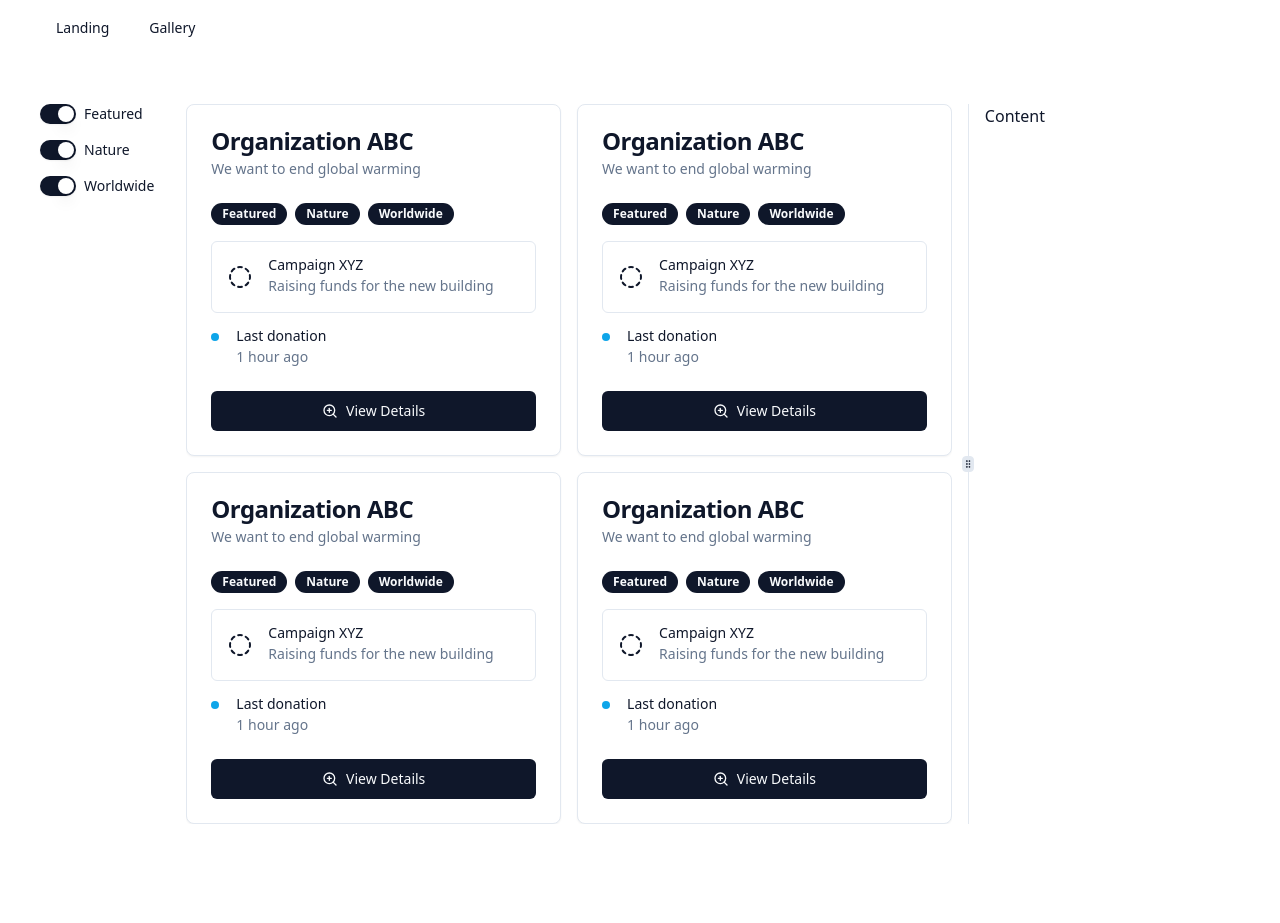
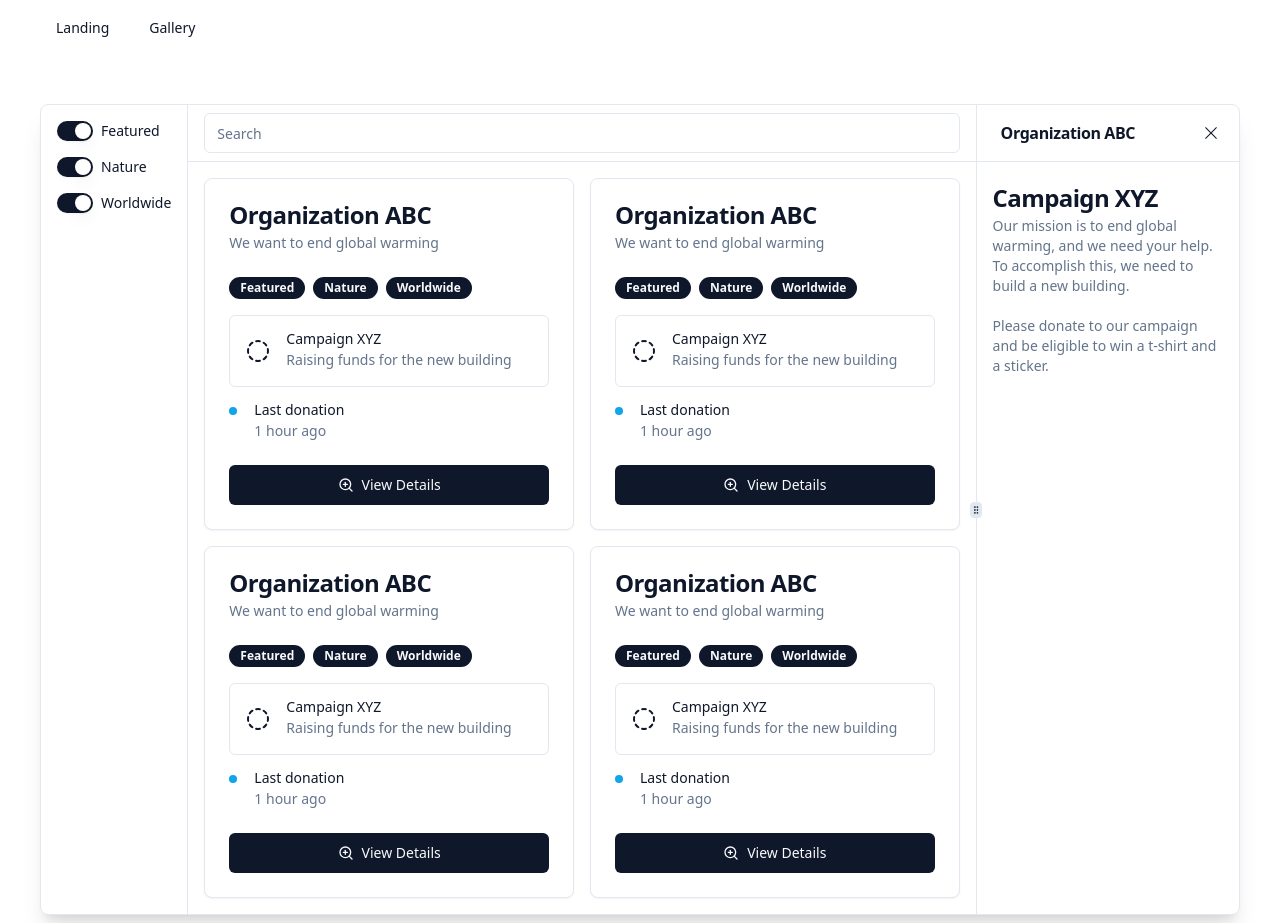
Before and after one commit to rockgabi/react-express-donations, a React (Create React App) app in the folder frontend/: page /gallery in a window 1280 px wide. Before the commit the page ends 832 px from the top, so only its background shows below. Built offline with nearby package versions, Linux system fonts and the light colour scheme.

Commit message:
Gallery content item

```diff
--- /dev/null
+++ b/frontend/src/components/ui/input.tsx
@@ -0,0 +1,22 @@
+import * as React from 'react';
+
+import { cn } from '@/lib/utils';
+
+export interface InputProps extends React.InputHTMLAttributes<HTMLInputElement> {}
+
+const Input = React.forwardRef<HTMLInputElement, InputProps>(({ className, type, ...props }, ref) => {
+  return (
+    <input
+      type={type}
+      className={cn(
+        'flex h-10 w-full rounded-md border border-input bg-background px-3 py-2 text-sm ring-offset-background file:border-0 file:bg-transparent file:text-sm file:font-medium placeholder:text-muted-foreground focus-visible:outline-none focus-visible:ring-2 focus-visible:ring-ring focus-visible:ring-offset-2 disabled:cursor-not-allowed disabled:opacity-50',
+        className
+      )}
+      ref={ref}
+      {...props}
+    />
+  );
+});
+Input.displayName = 'Input';
+
+export { Input };
--- a/frontend/src/pages/Gallery.tsx
+++ b/frontend/src/pages/Gallery.tsx
@@ -1,13 +1,16 @@
 import GalleryItem from '@/components/gallery-item';
-import { Label } from "@/components/ui/label";
+import { Button } from '@/components/ui/button';
+import { Label } from '@/components/ui/label';
 import { ResizableHandle, ResizablePanel, ResizablePanelGroup } from '@/components/ui/resizable';
-import { Switch } from "@/components/ui/switch";
-import { Separator } from "@radix-ui/react-separator";
+import { Switch } from '@/components/ui/switch';
+import { Cross1Icon } from '@radix-ui/react-icons';
+import { Separator } from '@/components/ui/separator';
+import { Input } from '@/components/ui/input';
 
 export default function Gallery() {
   return (
-    <div className="flex">
-      <section className="flex flex-col gap-4">
+    <div className="flex rounded-[0.5rem] border bg-background shadow-md md:shadow-xl">
+      <section className="flex flex-col gap-4 p-4">
         <div className="flex items-center space-x-2">
           <Switch id="featured" checked />
           <Label htmlFor="featured">Featured</Label>
@@ -21,17 +24,37 @@ export default function Gallery() {
           <Label htmlFor="worldwide">Worldwide</Label>
         </div>
       </section>
-      <Separator orientation="vertical" className="mx-4" />
+      <Separator orientation="vertical" className="h-auto" />
       <ResizablePanelGroup direction="horizontal">
-        <ResizablePanel className="flex flex-row flex-wrap gap-4" defaultSize={75}>
-          <GalleryItem />
-          <GalleryItem />
-          <GalleryItem />
-          <GalleryItem />
+        <ResizablePanel className="" defaultSize={75}>
+          <div className="flex py-2 px-4">
+            <Input type="search" placeholder="Search" className="w-full" />
+          </div>
+          <Separator orientation="horizontal" className="" />
+          <div className="flex flex-row flex-wrap gap-4 p-4">
+            <GalleryItem />
+            <GalleryItem />
+            <GalleryItem />
+            <GalleryItem />
+          </div>
         </ResizablePanel>
-        <ResizableHandle withHandle className="mx-4" />
-        <ResizablePanel className="" defaultSize={25}>
-          Content
+        <ResizableHandle withHandle className="" />
+        <ResizablePanel className="flex flex-col" defaultSize={25}>
+          <div className="flex p-2 items-center">
+            <p className="text-1xl font-semibold leading-none tracking-tight pl-4">Organization ABC</p>
+            <Button variant="ghost" size="icon" className="ml-auto">
+              <Cross1Icon className="h-4 w-4" />
+            </Button>
+          </div>
+          <Separator orientation="horizontal" className="" />
+          <div className="flex flex-col p-4 pt-6 space-y-1.5">
+            <h3 className="text-2xl font-semibold leading-none tracking-tight">Campaign XYZ</h3>
+            <p className="text-sm text-muted-foreground">
+              Our mission is to end global warming, and we need your help. To accomplish this, we need to build a new
+              building.
+              <br /> <br /> Please donate to our campaign and be eligible to win a t-shirt and a sticker.
+            </p>
+          </div>
         </ResizablePanel>
       </ResizablePanelGroup>
     </div>
```
